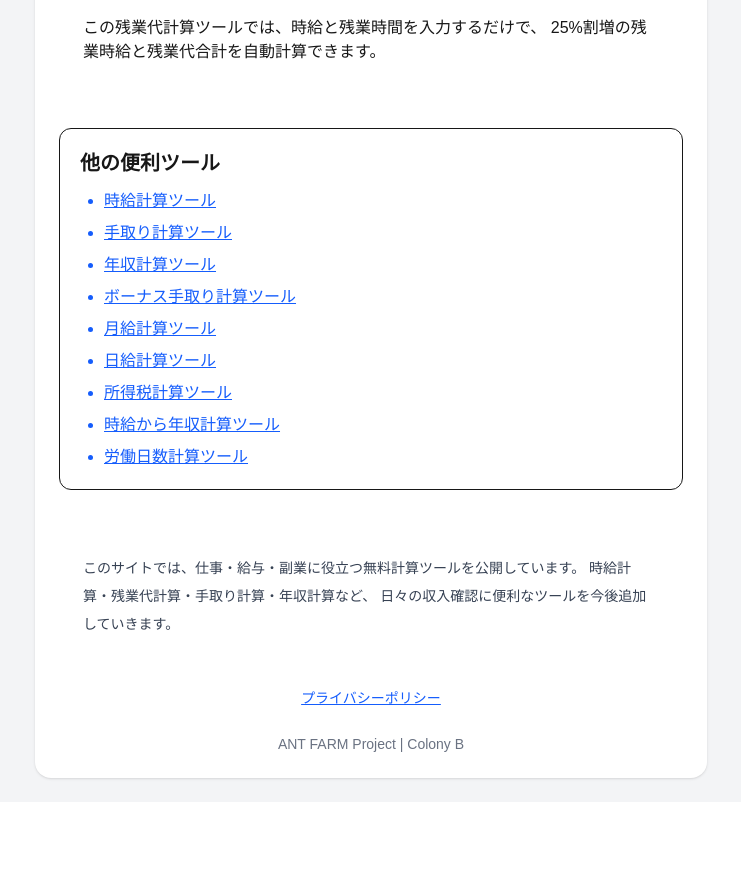
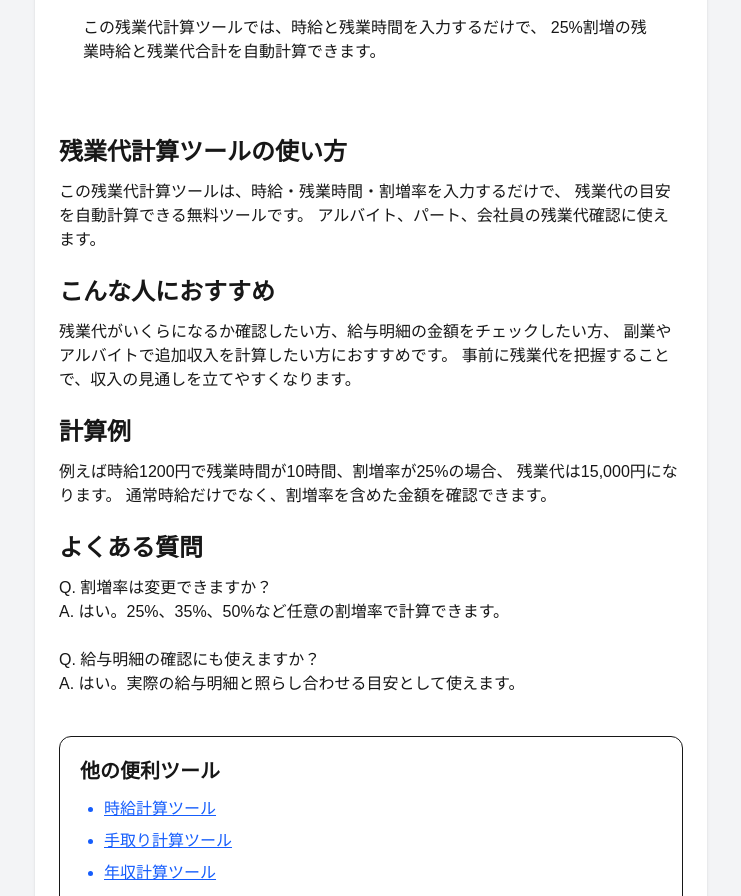
Before and after one commit to antfarm-lab/overtime-calc, a Next.js app: page / in a window 1280 px wide. Shown: the part 540-1436 px from the top of the page, without its empty margins (269-1010 px from the left). Before the commit the page ends 1342 px from the top, so only its background shows below. Built offline with nearby package versions, Linux system fonts and the light colour scheme.

Commit message:
add seo content

```diff
--- a/app/page.tsx
+++ b/app/page.tsx
@@ -91,7 +91,55 @@ export default function Home() {
     25%割増の残業時給と残業代合計を自動計算できます。
   </p>
 </section>
+<section className="mt-12 text-left max-w-3xl mx-auto space-y-6">
 
+  <div>
+    <h2 className="text-2xl font-bold mb-3">
+      残業代計算ツールの使い方
+    </h2>
+    <p>
+      この残業代計算ツールは、時給・残業時間・割増率を入力するだけで、
+      残業代の目安を自動計算できる無料ツールです。
+      アルバイト、パート、会社員の残業代確認に使えます。
+    </p>
+  </div>
+
+  <div>
+    <h2 className="text-2xl font-bold mb-3">
+      こんな人におすすめ
+    </h2>
+    <p>
+      残業代がいくらになるか確認したい方、給与明細の金額をチェックしたい方、
+      副業やアルバイトで追加収入を計算したい方におすすめです。
+      事前に残業代を把握することで、収入の見通しを立てやすくなります。
+    </p>
+  </div>
+
+  <div>
+    <h2 className="text-2xl font-bold mb-3">
+      計算例
+    </h2>
+    <p>
+      例えば時給1200円で残業時間が10時間、割増率が25%の場合、
+      残業代は15,000円になります。
+      通常時給だけでなく、割増率を含めた金額を確認できます。
+    </p>
+  </div>
+
+  <div>
+    <h2 className="text-2xl font-bold mb-3">
+      よくある質問
+    </h2>
+    <p>
+      Q. 割増率は変更できますか？<br />
+      A. はい。25%、35%、50%など任意の割増率で計算できます。<br /><br />
+
+      Q. 給与明細の確認にも使えますか？<br />
+      A. はい。実際の給与明細と照らし合わせる目安として使えます。
+    </p>
+  </div>
+
+</section>
 <section className="mt-10 rounded-xl border bg-white p-5">
  <h2 className="text-xl font-bold mb-3">
   他の便利ツール
```
